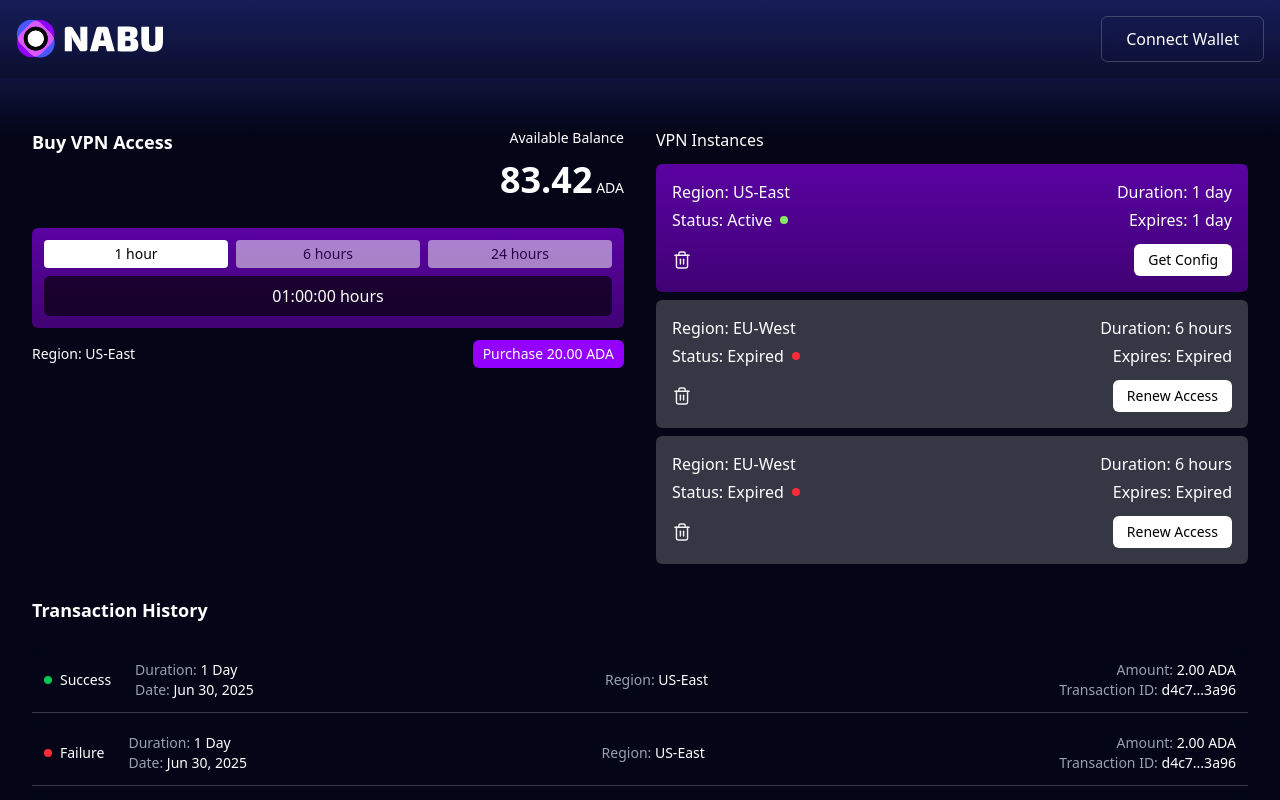
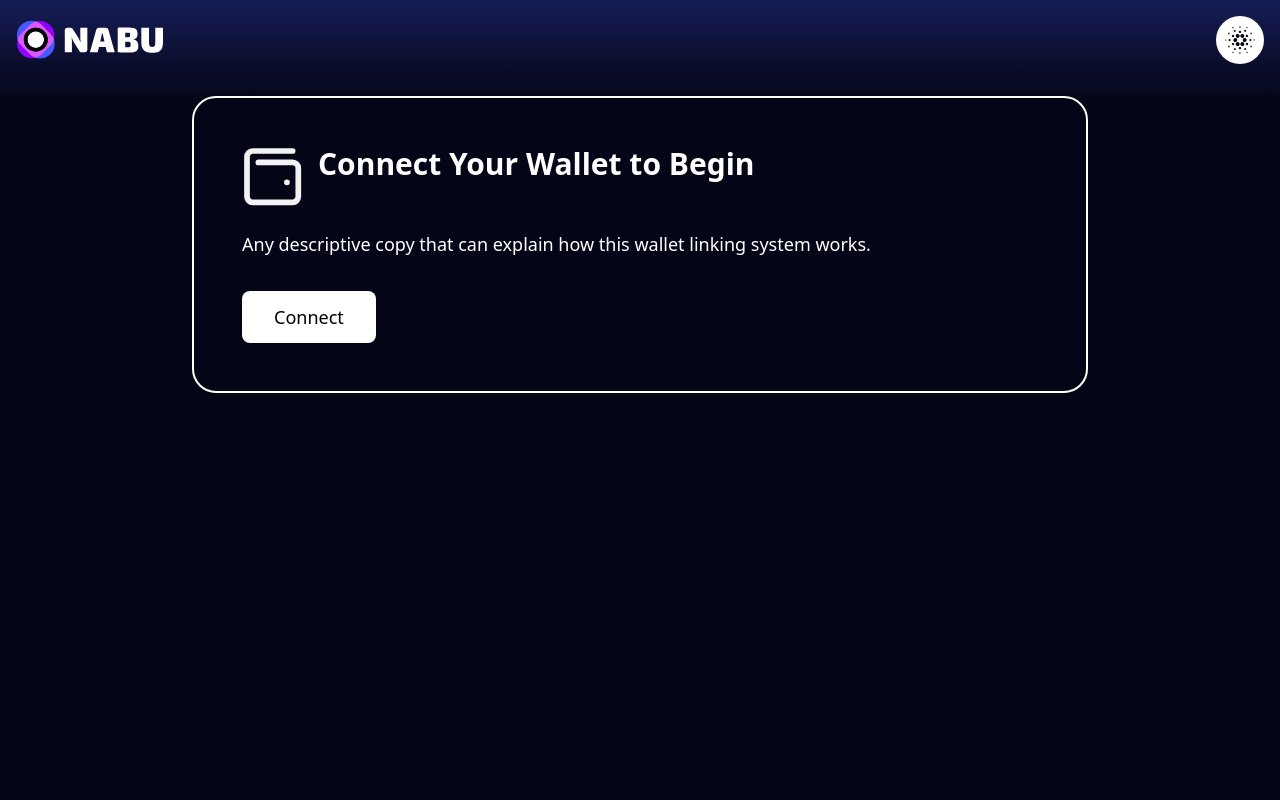
Before and after one commit to blinklabs-io/vpn-frontend, a React (Vite) app: page /account in a window 1280 px wide. Shown: the top 800 px of the page. Built offline with nearby package versions, Linux system fonts and the light colour scheme.

Commit message:
add wallet modal and cardano icon
Signed-off-by: JaeBrian <bnlee419@gmail.com>

```diff
--- a/src/components/Navigation.tsx
+++ b/src/components/Navigation.tsx
@@ -1,8 +1,13 @@
-import { Link } from 'react-router'
+import { Link, useLocation } from 'react-router'
 import nabuLogo from '/nabu-logo.svg'
+import cardanoIcon from '/cardano-icon.svg'
 import WalletConnection from './WalletConnection'
+import { useWalletStore } from '../stores/walletStore'
 
 const Navigation = () => {
+  const location = useLocation()
+  const isAccountPage = location.pathname === '/account'
+  const { isWalletModalOpen, toggleWalletModal } = useWalletStore()
 
   return (
     <nav className="absolute top-0 left-0 right-0 z-50 bg-[#00000033]">
@@ -10,7 +15,28 @@ const Navigation = () => {
         <Link to="/">
           <img src={nabuLogo} alt="Nabu Logo" className="w-[10.75rem] h-[2.5rem]" />
         </Link>
-        <WalletConnection />
+        {isAccountPage ? (
+          <button
+            onClick={toggleWalletModal}
+            className={`flex items-center justify-center cursor-pointer transition-all duration-200 ${
+              isWalletModalOpen
+                ? 'w-12 h-12 rounded-full border-[1px] border-white'
+                : 'w-12 h-12'
+            }`}
+          >
+            <div className={`flex items-center justify-center bg-white rounded-full transition-all duration-200 ${
+              isWalletModalOpen ? 'w-9 h-9' : 'w-12 h-12'
+            }`}>
+              <img
+                src={cardanoIcon}
+                alt="Cardano"
+                className="w-[1.875rem] h-[1.725rem] shrink-0"
+              />
+            </div>
+          </button>
+        ) : (
+          <WalletConnection />
+        )}
       </div>
     </nav>
   )
--- a/src/components/WalletConnection.tsx
+++ b/src/components/WalletConnection.tsx
@@ -1,6 +1,16 @@
 import { useWalletStore } from '../stores/walletStore'
 
-const WalletConnection = () => {
+interface WalletConnectionProps {
+  variant?: 'default' | 'white'
+  showTitle?: boolean
+  showDescription?: boolean
+}
+
+const WalletConnection = ({
+  variant = 'default',
+  showTitle = false,
+  showDescription = false
+}: WalletConnectionProps) => {
   const { isConnected, connect, disconnect } = useWalletStore()
 
   const handleConnect = async () => {
@@ -33,10 +43,54 @@ const WalletConnection = () => {
     )
   }
 
+  const buttonClasses = variant === 'white'
+    ? "flex py-3 px-8 justify-center items-center gap-2.5 rounded-md bg-white text-black font-medium cursor-pointer text-lg md:text-base"
+    : "flex py-2.5 px-6 justify-center items-center gap-2.5 self-stretch rounded-md border border-white/20 backdrop-blur-sm text-white font-medium z-40 cursor-pointer"
+
+  if (showTitle || showDescription) {
+    return (
+      <div className="flex flex-col items-center justify-center w-full max-w-4xl mx-auto">
+        <div className="border-2 border-white rounded-3xl p-8 md:p-12 w-full">
+          <div className="flex items-start gap-4 mb-6">
+            {/* Logomark Icon */}
+            <div className="flex-shrink-0">
+              <img
+                src="/wallet-icon-white.svg"
+                alt="Wallet"
+                className="w-12 h-12 md:w-15 md:h-15"
+              />
+            </div>
+
+            <div className="flex-1">
+              {showTitle && (
+                <h1 className="text-white text-2xl md:text-3xl font-bold font-exo-2 mb-4">
+                  Connect Your Wallet to Begin
+                </h1>
+              )}
+            </div>
+          </div>
+
+          {showDescription && (
+            <p className="text-white text-base md:text-lg font-light leading-relaxed mb-8">
+              Any descriptive copy that can explain how this wallet linking system works.
+            </p>
+          )}
+
+          <button
+            onClick={handleConnect}
+            className="bg-white text-black font-medium py-3 px-8 rounded-lg text-lg cursor-pointer"
+          >
+            Connect
+          </button>
+        </div>
+      </div>
+    )
+  }
+
   return (
     <button
       onClick={handleConnect}
-      className="flex py-2.5 px-6 justify-center items-center gap-2.5 self-stretch rounded-md border border-white/20 backdrop-blur-sm text-white font-medium z-40 cursor-pointer"
+      className={buttonClasses}
     >
       Connect Wallet
     </button>
--- /dev/null
+++ b/src/components/WalletModal.tsx
@@ -0,0 +1,49 @@
+interface WalletModalProps {
+  isOpen: boolean
+  onDisconnect: () => void
+}
+
+const WalletModal = ({ isOpen, onDisconnect }: WalletModalProps) => {
+  if (!isOpen) return null
+
+  return (
+    <div className="w-full bg-transparent flex justify-end">
+      <div className="min-w-full sm:min-w-[37.8125rem] px-4 py-8">
+        <div className="border-1 border-white rounded-md bg-transparent p-6">
+          <div className="flex justify-between items-start">
+            {/* Left side */}
+            <div className="flex flex-col gap-4">
+              <div className="flex items-center gap-3">
+                <img
+                  src="/wallet-icon-white.svg"
+                  alt="Wallet"
+                  className="w-8 h-8"
+                />
+                <div className="flex flex-col">
+                  <h3 className="text-white font-medium text-lg">Your Wallet</h3>
+                  <p className="text-white/70 text-sm">addr1q9kd0v3...slz</p>
+                </div>
+              </div>
+              <button
+                onClick={onDisconnect}
+                className="bg-white text-black px-6 py-2 rounded-lg font-medium w-fit self-end"
+              >
+                Disconnect
+              </button>
+            </div>
+
+            {/* Right side */}
+            <div className="text-right">
+              <p className="text-white/70 text-sm mb-2 font-normal">Wallet Balance</p>
+              <p className="text-white text-2xl font-bold">
+                83.42 <span className="text-sm font-normal">ADA</span>
+              </p>
+            </div>
+          </div>
+        </div>
+      </div>
+    </div>
+  )
+}
+
+export default WalletModal
--- a/src/pages/Account.tsx
+++ b/src/pages/Account.tsx
@@ -1,8 +1,12 @@
 import { useState } from "react"
+import { useWalletStore } from "../stores/walletStore"
 import VpnInstance from "../components/VpnInstance"
 import TransactionHistory from "../components/TransactionHistory"
+import WalletConnection from "../components/WalletConnection"
+import WalletModal from "../components/WalletModal"
 
 const Account = () => {
+  const { isConnected, isWalletModalOpen, disconnect, closeWalletModal } = useWalletStore()
   const [selectedDuration, setSelectedDuration] = useState<string>("1 hour")
 
   // Define duration options
@@ -27,9 +31,28 @@ const Account = () => {
     console.log(`${action} for instance:`, instanceId)
   }
 
+  const handleDisconnect = () => {
+    disconnect()
+    closeWalletModal()
+  }
+
   return (
     <div className="min-h-screen min-w-screen flex flex-col items-center justify-start bg-[linear-gradient(180deg,#1C246E_0%,#040617_12.5%)] pt-16">
-      <div className="flex flex-col items-center justify-center min-h-screen py-16 gap-6 md:py-16 md:gap-8 z-20 text-white w-full max-w-none md:max-w-[80rem] px-4 md:px-8">
+      {/* Wallet Modal */}
+      <WalletModal
+        isOpen={isWalletModalOpen}
+        onDisconnect={handleDisconnect}
+      />
+
+      <div className="flex flex-col items-center justify-center py-8 gap-6 md:py-8 md:gap-8 z-20 text-white w-full max-w-none md:max-w-[80rem] px-4 md:px-8">
+        {!isConnected ? (
+          <WalletConnection
+            variant="white"
+            showTitle={true}
+            showDescription={true}
+          />
+        ) : (
+          <>
             {/* VPN CONTENT */}
             <div className="flex flex-col gap-6 w-full md:flex-row md:gap-8 md:items-start">
               {/* VPN CONTENT LEFT */}
@@ -103,6 +126,8 @@ const Account = () => {
           <div className="flex flex-col items-start gap-4 w-full">
             <TransactionHistory />
           </div>
+          </>
+        )}
       </div>
     </div>
   )
--- a/src/stores/walletStore.ts
+++ b/src/stores/walletStore.ts
@@ -8,12 +8,15 @@ interface WalletState {
   enabledWallet: string | null
   stakeAddress: string | null
   walletApi: CardanoWalletApi | null
+  isWalletModalOpen: boolean
 
   // Actions
   setWalletState: (state: Partial<WalletState>) => void
   connect: (walletName: string) => Promise<void>
   disconnect: () => void
   signMessage: (message: string) => Promise<unknown>
+  toggleWalletModal: () => void
+  closeWalletModal: () => void
 }
 
 export const useWalletStore = create<WalletState>()(
@@ -24,6 +27,7 @@ export const useWalletStore = create<WalletState>()(
       enabledWallet: null,
       stakeAddress: null,
       walletApi: null,
+      isWalletModalOpen: false,
 
       setWalletState: (newState) => set((state) => ({ ...state, ...newState })),
 
@@ -57,6 +61,7 @@ export const useWalletStore = create<WalletState>()(
           enabledWallet: null,
           stakeAddress: null,
           walletApi: null,
+          isWalletModalOpen: false,
         })
       },
 
@@ -73,6 +78,14 @@ export const useWalletStore = create<WalletState>()(
           throw error
         }
       },
+
+      toggleWalletModal: () => {
+        set((state) => ({ isWalletModalOpen: !state.isWalletModalOpen }))
+      },
+
+      closeWalletModal: () => {
+        set({ isWalletModalOpen: false })
+      },
     }),
     {
       name: 'wallet-storage',
```
Also changed, not shown: public/cardano-icon.svg (added), public/wallet-icon-white.svg (added). Lines whose indentation alone changed are shown as unchanged.
